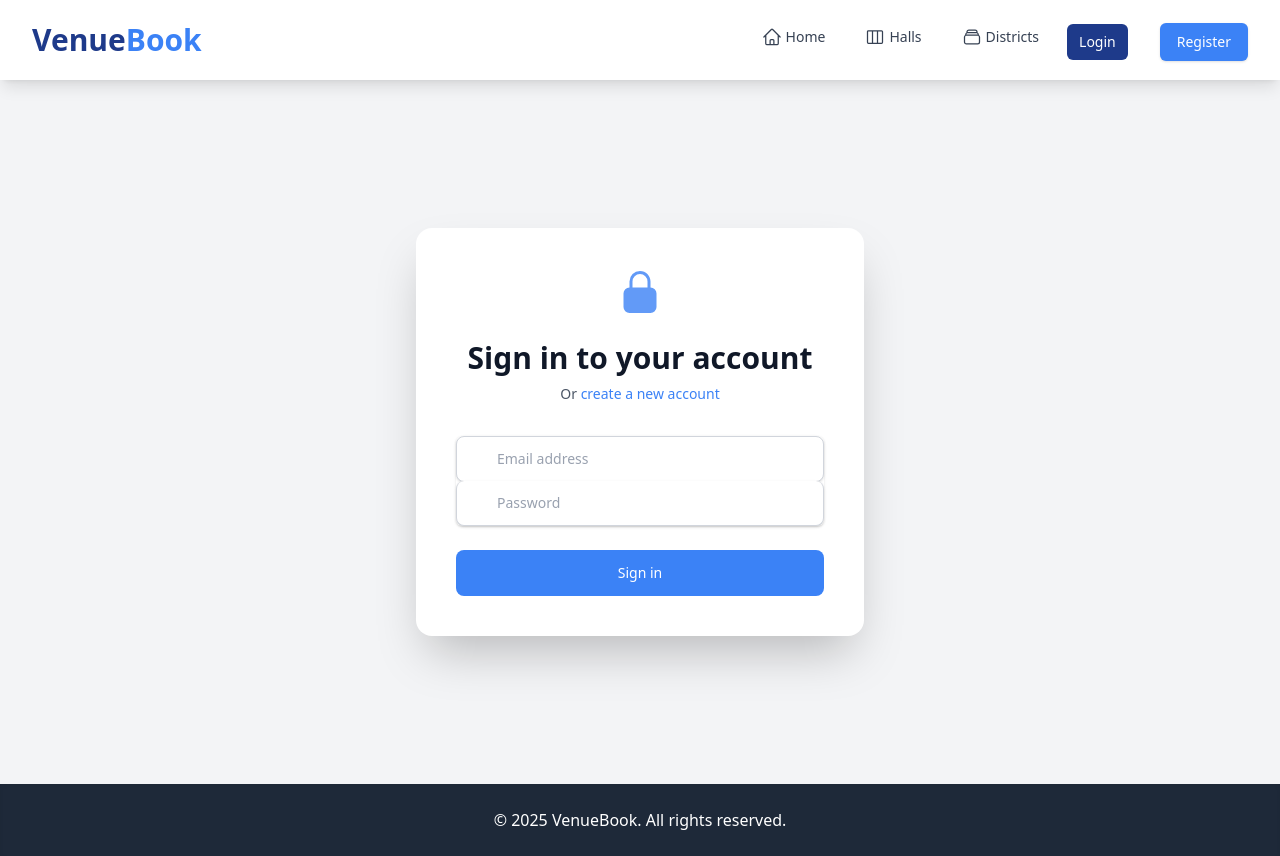
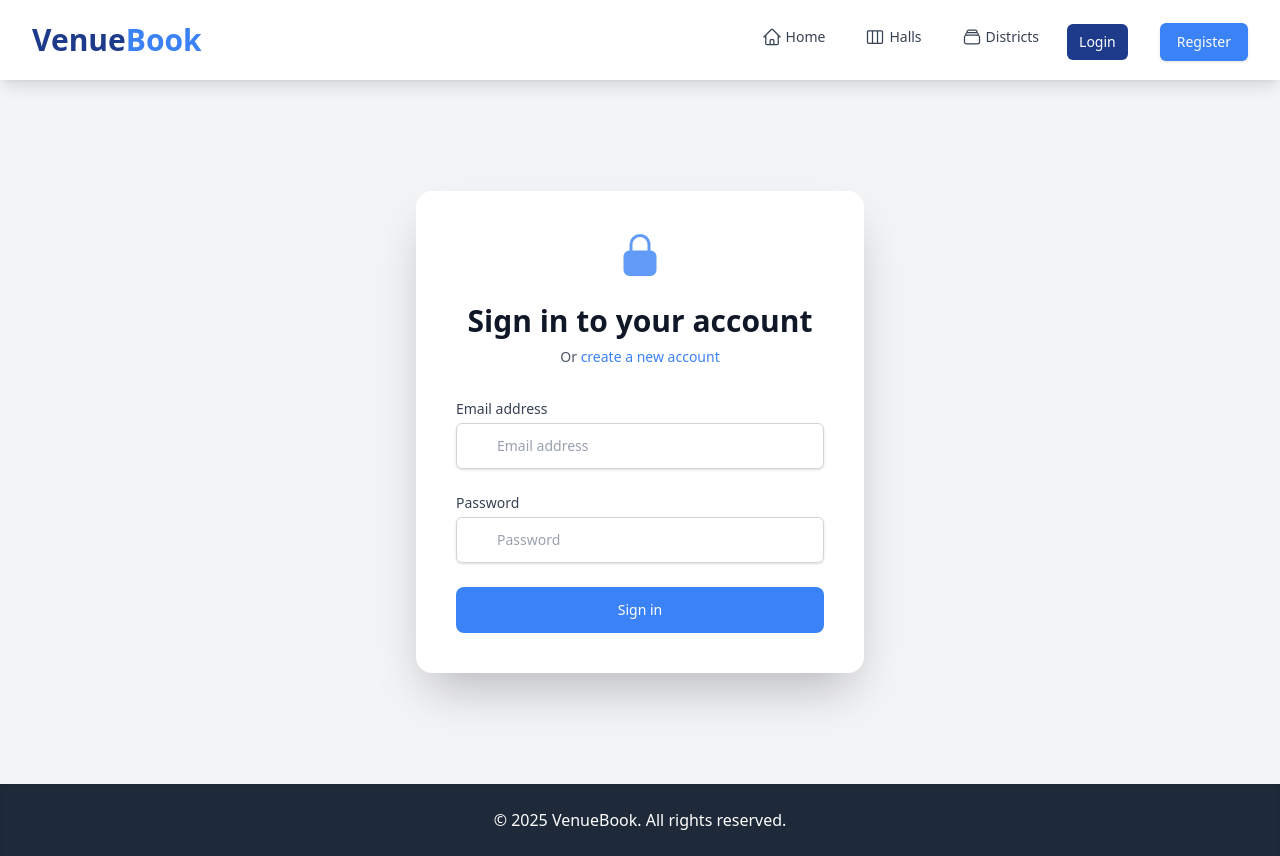
Before and after one commit to umaarov/venuebook-frontend, a React (Vite) app: page /login in a window 1280 px wide. Built offline with nearby package versions, Linux system fonts and the light colour scheme.

Commit message:
feat: enhance form accessibility and improve profile update logic

```diff
--- a/src/pages/LoginPage.jsx
+++ b/src/pages/LoginPage.jsx
@@ -1,5 +1,5 @@
 import React, {useEffect, useState} from 'react';
-import {Link, useNavigate} from 'react-router-dom';
+import {Link, useLocation, useNavigate} from 'react-router-dom';
 import {useLoginMutation} from '../features/auth/authApi';
 import {useAppSelector} from '../app/hooks';
 import {selectIsAuthenticated} from '../features/auth/authSlice';
@@ -10,16 +10,16 @@ const LoginPage = () => {
     const [email, setEmail] = useState('');
     const [password, setPassword] = useState('');
     const navigate = useNavigate();
+    const location = useLocation();
     const [login, {isLoading, error}] = useLoginMutation();
     const isAuthenticated = useAppSelector(selectIsAuthenticated);
 
     useEffect(() => {
         if (isAuthenticated) {
-            const locationState = navigate.location?.state;
-            const from = locationState?.from?.pathname || '/profile';
+            const from = location.state?.from?.pathname || '/profile';
             navigate(from, {replace: true});
         }
-    }, [isAuthenticated, navigate]);
+    }, [isAuthenticated, navigate, location]);
 
     const handleSubmit = async (e) => {
         e.preventDefault();
@@ -30,9 +30,8 @@ const LoginPage = () => {
         }
     };
 
-    const inputClass = "appearance-none relative block w-full px-4 py-3 border border-gray-300 rounded-lg shadow-sm placeholder-gray-400 focus:outline-none focus:ring-2 focus:ring-primary-light focus:border-primary sm:text-sm transition-colors";
-
-    // if (isLoading) return <LoadingSpinner message="Logging in..." />;
+    const inputClass = "appearance-none relative block w-full px-4 py-3 border border-gray-300 rounded-lg shadow-sm placeholder-gray-400 focus:outline-none focus:ring-2 focus:ring-primary-light focus:border-primary sm:text-sm transition-colors pl-10";
+    const labelClass = "block text-sm font-medium text-gray-700 mb-1";
 
     return (
         <div className="min-h-[calc(100vh-10rem)] flex items-center justify-center py-12 px-4 sm:px-6 lg:px-8">
@@ -55,9 +54,8 @@ const LoginPage = () => {
                                         details={error.data?.errors}/>}
 
                 <form onSubmit={handleSubmit} className="mt-8 space-y-6">
-                    <div className="rounded-md shadow-sm -space-y-px">
                     <div>
-                            <label htmlFor="email" className="sr-only">Email address</label>
+                        <label htmlFor="email" className={labelClass}>Email address</label>
                         <div className="relative">
                             <div className="absolute inset-y-0 left-0 pl-3 flex items-center pointer-events-none">
                                 <EnvelopeIcon className="h-5 w-5 text-gray-400" aria-hidden="true"/>
@@ -70,13 +68,13 @@ const LoginPage = () => {
                                 value={email}
                                 onChange={(e) => setEmail(e.target.value)}
                                 required
-                                    className={`${inputClass} pl-10 rounded-t-lg`}
+                                className={`${inputClass} pl-10 rounded-md`}
                                 placeholder="Email address"
                             />
                         </div>
                     </div>
                     <div>
-                            <label htmlFor="password" className="sr-only">Password</label>
+                        <label htmlFor="password" className={labelClass}>Password</label>
                         <div className="relative">
                             <div className="absolute inset-y-0 left-0 pl-3 flex items-center pointer-events-none">
                                 <LockClosedIcon className="h-5 w-5 text-gray-400" aria-hidden="true"/>
@@ -89,10 +87,9 @@ const LoginPage = () => {
                                 value={password}
                                 onChange={(e) => setPassword(e.target.value)}
                                 required
-                                    className={`${inputClass} pl-10 rounded-b-lg border-t-0`}
+                                className={`${inputClass} pl-10 rounded-md`}
                                 placeholder="Password"
                             />
-                            </div>
                         </div>
                     </div>
 
--- a/src/pages/ProfilePage.jsx
+++ b/src/pages/ProfilePage.jsx
@@ -47,7 +47,8 @@ const ProfilePage = () => {
         resetUpdateError();
         const updateData = {name, email, username};
         try {
-            await updateProfile({profileData: updateData}).unwrap();
+            await updateProfile(updateData).unwrap();
+
             alert('Profile details updated successfully!');
             refetch();
         } catch (err) {
--- a/src/pages/RegisterPage.jsx
+++ b/src/pages/RegisterPage.jsx
@@ -53,8 +53,8 @@ const RegisterPage = () => {
         }
     };
 
-    const inputClass = "appearance-none relative block w-full px-4 py-3 border border-gray-300 rounded-lg shadow-sm placeholder-gray-400 focus:outline-none focus:ring-2 focus:ring-primary-light focus:border-primary sm:text-sm transition-colors";
-    const labelClass = "block text-sm font-medium text-gray-700 mb-1 sr-only"; // Labels are sr-only due to placeholders + icons
+    const inputClass = "appearance-none relative block w-full px-4 py-3 border border-gray-300 rounded-lg shadow-sm placeholder-gray-400 focus:outline-none focus:ring-2 focus:ring-primary-light focus:border-primary sm:text-sm transition-colors pl-10";
+    const labelClass = "block text-sm font-medium text-gray-700 mb-1";
 
     return (
         <div className="min-h-[calc(100vh-10rem)] flex items-center justify-center py-12 px-4 sm:px-6 lg:px-8">
```
Lines whose indentation alone changed are shown as unchanged.
